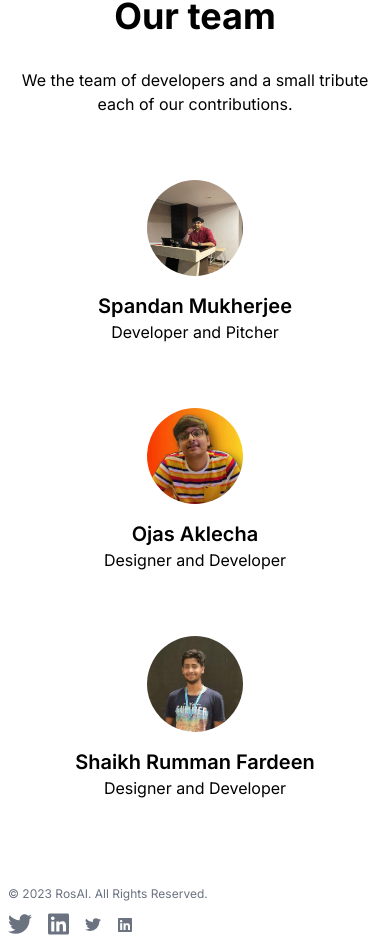
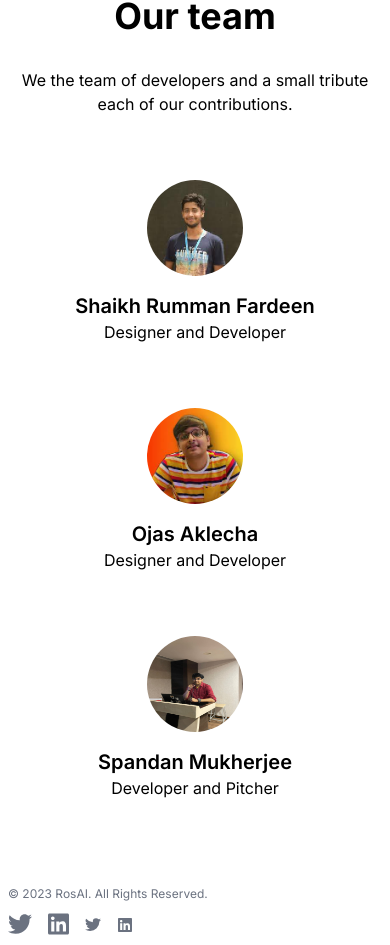
Before and after one commit to srummanf/ROS-AI, a Next.js app: page / in a window 390 px wide. Shown: the part 3866-4811 px from the top of the page. Built offline with nearby package versions, Linux system fonts and the light colour scheme.

Commit message:
🎨 Files modified

```diff
--- a/components/Product.jsx
+++ b/components/Product.jsx
@@ -69,7 +69,7 @@ const Product = () => {
 
 
                         <div className="text-white my-5">
-                            <div id="aslSignsContainer" className="grid grid-cols-1 md:grid-cols-2 lg:grid-cols-3 xl:grid-cols-6 gap-4 my-6">
+                            <div id="aslSignsContainer" className="grid grid-cols-2 md:grid-cols-2 lg:grid-cols-3 xl:grid-cols-6 gap-4 my-6">
                                 {word.split('').map((char, index) => (
                                     <img
                                         key={index}
--- a/components/Team.jsx
+++ b/components/Team.jsx
@@ -8,7 +8,7 @@ const Team = () => {
                     <div class="container flex flex-col items-center justify-center p-4 mx-auto space-y-8 sm:p-10">
                         <h1 class="text-4xl font-bold leadi text-center sm:text-5xl">Our team</h1>
                         <p class="max-w-2xl text-center dark:text-gray-400">We the team of developers and a small tribute each of our contributions. </p>
-                        <div class="flex flex-row flex-wrap-reverse justify-center">
+                        <div class="flex flex-row flex-wrap justify-center">
                             <div class="flex flex-col justify-center m-8 text-center">
                                 <img alt="" class="self-center flex-shrink-0 w-24 h-24 mb-4 bg-center bg-cover rounded-full dark:bg-gray-500" src="rumi.jpeg" />
                                     <p class="text-xl font-semibold leadi">Shaikh Rumman Fardeen</p>
```
